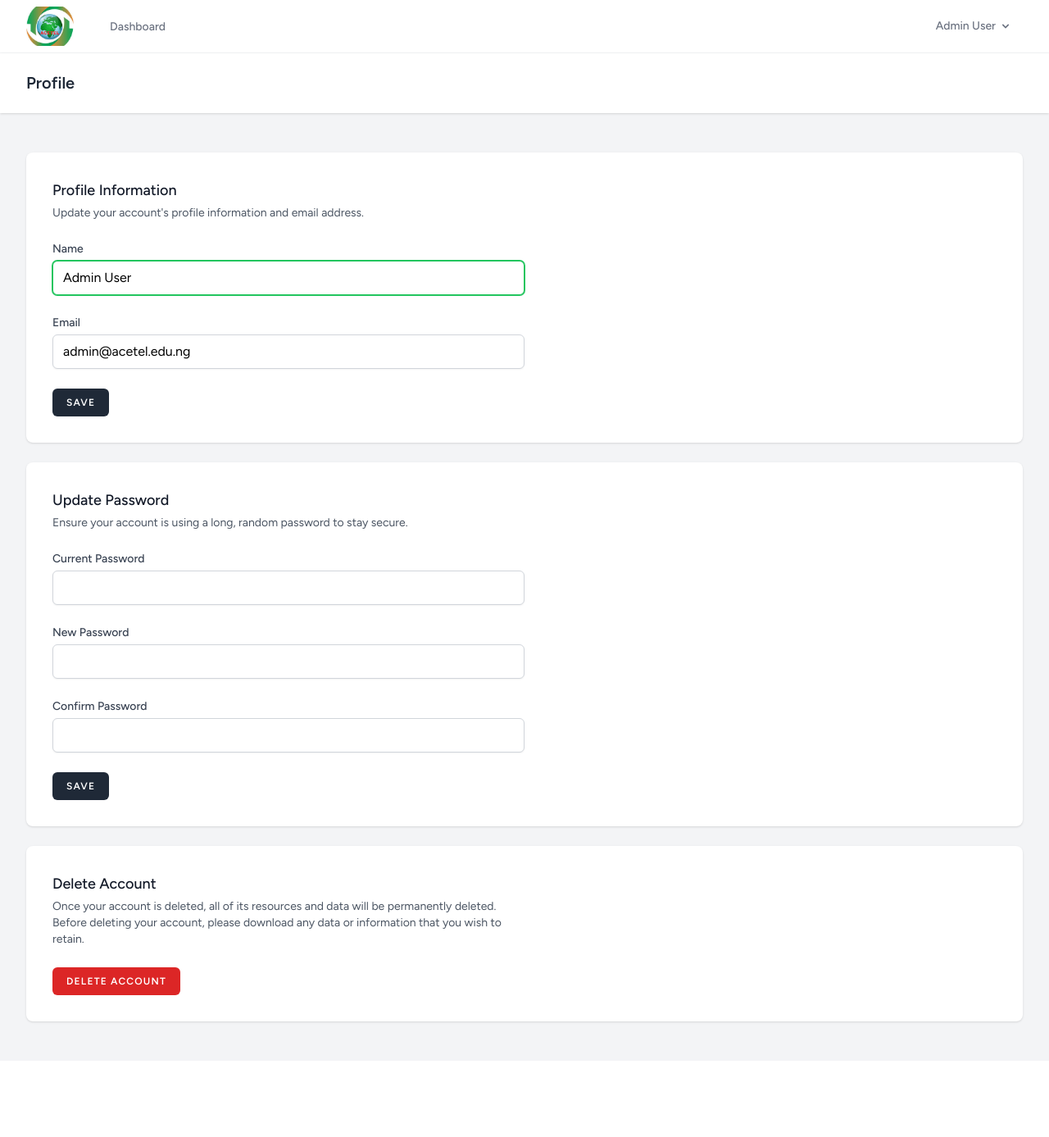
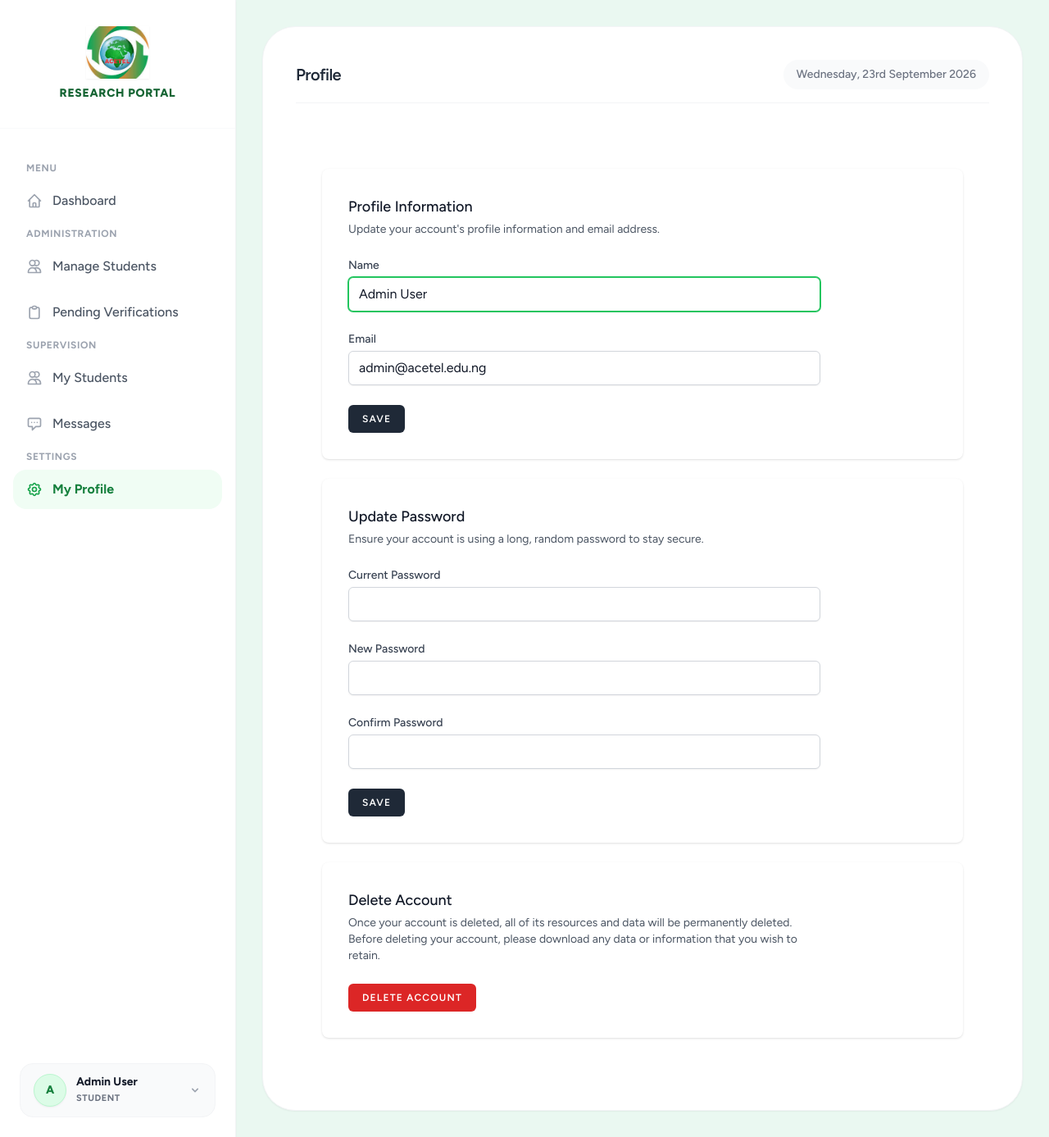
Before and after one commit to iisinan/acetel-research-portal, a Laravel app: page /profile in a window 1280 px wide. Shown: the whole page at 82% size. Before the commit the page ends 1250 px from the top, so only its background shows below. Run offline with Laravel 12, Linux system fonts and the light colour scheme; a user stored in the database is signed in; data comes from the database, SQL or seed files in the repository; style sheets or scripts are compiled from the project's sources; some libraries are stand-ins or nearby versions.

Commit message:
Create polished sidebar and layout with ACETEL green branding

```diff
--- a/resources/views/layouts/app.blade.php
+++ b/resources/views/layouts/app.blade.php
@@ -9,28 +9,59 @@
 
         <!-- Fonts -->
         <link rel="preconnect" href="https://fonts.bunny.net">
-        <link href="https://fonts.bunny.net/css?family=figtree:400,500,600&display=swap" rel="stylesheet" />
+        <link href="https://fonts.bunny.net/css?family=figtree:400,500,600,700,800&display=swap" rel="stylesheet" />
 
         <!-- Scripts -->
         @vite(['resources/css/app.css', 'resources/js/app.js'])
+        @livewireStyles
     </head>
-    <body class="font-sans antialiased">
-        <div class="min-h-screen bg-gray-100">
+    <body class="font-sans antialiased text-gray-900 bg-[#EAF8F1]">
+        <div class="min-h-screen flex flex-col md:flex-row">
+            <!-- Sidebar -->
             @include('layouts.navigation')
 
-            <!-- Page Heading -->
+            <!-- Main Content Area -->
+            <div class="flex-1 flex flex-col min-w-0">
+
+                <!-- Page Heading (Optional, mostly for mobile or small titles) -->
                 @isset($header)
-                <header class="bg-white shadow">
-                    <div class="max-w-7xl mx-auto py-6 px-4 sm:px-6 lg:px-8">
+                    <header class="md:hidden bg-white shadow-sm px-4 py-4">
+                        <div class="font-bold text-xl text-gray-800">
                             {{ $header }}
                         </div>
                     </header>
                 @endisset
 
-            <!-- Page Content -->
-            <main>
+                <!-- Main Content container -->
+                <main class="flex-1 p-4 md:p-8">
+                    <!-- The large rounded inner white card -->
+                    <div class="bg-white rounded-[2.5rem] shadow-sm border border-gray-100 min-h-full p-6 md:p-10 relative overflow-hidden">
+
+                        <!-- Top decorative header inside the card (optional) -->
+                        <div class="hidden md:flex justify-between items-center mb-8 border-b border-gray-100 pb-4">
+                            @isset($header)
+                                <div class="text-2xl font-extrabold text-gray-800 tracking-tight">
+                                    {{ $header }}
+                                </div>
+                            @else
+                                <div class="text-2xl font-extrabold text-gray-800 tracking-tight">
+                                    {{ Auth::user()->roles->first()->name ?? 'Student' }} Dashboard
+                                </div>
+                            @endisset
+
+                            <!-- Date / Quick actions -->
+                            <div class="text-sm font-medium text-gray-500 bg-gray-50 px-4 py-2 rounded-full">
+                                {{ now()->format('l, jS F Y') }}
+                            </div>
+                        </div>
+
+                        <!-- Actual Page Content -->
                         {{ $slot }}
+                    </div>
                 </main>
             </div>
+        </div>
+
+        @livewireScripts
     </body>
 </html>
--- a/resources/views/layouts/navigation.blade.php
+++ b/resources/views/layouts/navigation.blade.php
@@ -1,107 +1,116 @@
-<nav x-data="{ open: false }" class="bg-white border-b border-gray-100">
-    <!-- Primary Navigation Menu -->
-    <div class="max-w-7xl mx-auto px-4 sm:px-6 lg:px-8">
-        <div class="flex justify-between h-16">
-            <div class="flex">
-                <!-- Logo -->
-                <div class="shrink-0 flex items-center">
-                    <a href="{{ route('dashboard') }}" class="flex items-center">
-                        <img src="{{ asset('acetel logo.jpg') }}" alt="ACETEL Logo" class="block h-12 w-auto object-contain" />
+<!-- Sidebar for Desktop -->
+<nav class="hidden md:flex flex-col w-72 bg-white min-h-screen shadow-sm border-r border-gray-100 relative z-10">
+    <!-- Logo Area -->
+    <div class="px-8 py-8 flex items-center justify-center border-b border-gray-50">
+        <a href="{{ route('dashboard') }}" class="flex flex-col items-center gap-2">
+            <img src="{{ asset('acetel logo.jpg') }}" alt="ACETEL Logo" class="h-16 w-auto object-contain drop-shadow-sm" />
+            <span class="font-extrabold text-sm text-green-800 tracking-wider">RESEARCH PORTAL</span>
         </a>
     </div>
 
     <!-- Navigation Links -->
-                <div class="hidden space-x-8 sm:-my-px sm:ms-10 sm:flex">
-                    <x-nav-link :href="route('dashboard')" :active="request()->routeIs('dashboard')">
-                        {{ __('Dashboard') }}
-                    </x-nav-link>
-                </div>
+    <div class="flex-1 px-4 py-6 space-y-2 overflow-y-auto">
+        <p class="px-4 text-xs font-bold text-gray-400 uppercase tracking-wider mb-2 mt-4">Menu</p>
+
+        <a href="{{ route('dashboard') }}" class="flex items-center px-4 py-3 rounded-2xl {{ request()->routeIs('dashboard') ? 'bg-green-50 text-green-700 font-bold' : 'text-gray-600 hover:bg-gray-50 hover:text-gray-900 font-medium' }} transition-all group">
+            <svg class="w-5 h-5 mr-3 {{ request()->routeIs('dashboard') ? 'text-green-600' : 'text-gray-400 group-hover:text-gray-600' }}" fill="none" stroke="currentColor" viewBox="0 0 24 24"><path stroke-linecap="round" stroke-linejoin="round" stroke-width="2" d="M3 12l2-2m0 0l7-7 7 7M5 10v10a1 1 0 001 1h3m10-11l2 2m-2-2v10a1 1 0 01-1 1h-3m-6 0a1 1 0 001-1v-4a1 1 0 011-1h2a1 1 0 011 1v4a1 1 0 001 1m-6 0h6"></path></svg>
+            Dashboard
+        </a>
+
+        @if(Auth::user()->hasRole('Coordinator'))
+            <p class="px-4 text-xs font-bold text-gray-400 uppercase tracking-wider mb-2 mt-6">Administration</p>
+            <a href="#" class="flex items-center px-4 py-3 rounded-2xl text-gray-600 hover:bg-gray-50 hover:text-gray-900 font-medium transition-all group">
+                <svg class="w-5 h-5 mr-3 text-gray-400 group-hover:text-gray-600" fill="none" stroke="currentColor" viewBox="0 0 24 24"><path stroke-linecap="round" stroke-linejoin="round" stroke-width="2" d="M12 4.354a4 4 0 110 5.292M15 21H3v-1a6 6 0 0112 0v1zm0 0h6v-1a6 6 0 00-9-5.197M13 7a4 4 0 11-8 0 4 4 0 018 0z"></path></svg>
+                Manage Students
+            </a>
+            <a href="#" class="flex items-center px-4 py-3 rounded-2xl text-gray-600 hover:bg-gray-50 hover:text-gray-900 font-medium transition-all group">
+                <svg class="w-5 h-5 mr-3 text-gray-400 group-hover:text-gray-600" fill="none" stroke="currentColor" viewBox="0 0 24 24"><path stroke-linecap="round" stroke-linejoin="round" stroke-width="2" d="M9 5H7a2 2 0 00-2 2v12a2 2 0 002 2h10a2 2 0 002-2V7a2 2 0 00-2-2h-2M9 5a2 2 0 002 2h2a2 2 0 002-2M9 5a2 2 0 012-2h2a2 2 0 012 2"></path></svg>
+                Pending Verifications
+            </a>
+        @endif
+
+        @if(Auth::user()->hasRole('Supervisor'))
+            <p class="px-4 text-xs font-bold text-gray-400 uppercase tracking-wider mb-2 mt-6">Supervision</p>
+            <a href="#" class="flex items-center px-4 py-3 rounded-2xl text-gray-600 hover:bg-gray-50 hover:text-gray-900 font-medium transition-all group">
+                <svg class="w-5 h-5 mr-3 text-gray-400 group-hover:text-gray-600" fill="none" stroke="currentColor" viewBox="0 0 24 24"><path stroke-linecap="round" stroke-linejoin="round" stroke-width="2" d="M12 4.354a4 4 0 110 5.292M15 21H3v-1a6 6 0 0112 0v1zm0 0h6v-1a6 6 0 00-9-5.197M13 7a4 4 0 11-8 0 4 4 0 018 0z"></path></svg>
+                My Students
+            </a>
+            <a href="#" class="flex items-center px-4 py-3 rounded-2xl text-gray-600 hover:bg-gray-50 hover:text-gray-900 font-medium transition-all group">
+                <svg class="w-5 h-5 mr-3 text-gray-400 group-hover:text-gray-600" fill="none" stroke="currentColor" viewBox="0 0 24 24"><path stroke-linecap="round" stroke-linejoin="round" stroke-width="2" d="M8 10h.01M12 10h.01M16 10h.01M9 16H5a2 2 0 01-2-2V6a2 2 0 012-2h14a2 2 0 012 2v8a2 2 0 01-2 2h-5l-5 5v-5z"></path></svg>
+                Messages
+            </a>
+        @endif
+
+        <p class="px-4 text-xs font-bold text-gray-400 uppercase tracking-wider mb-2 mt-6">Settings</p>
+        <a href="{{ route('profile.edit') }}" class="flex items-center px-4 py-3 rounded-2xl {{ request()->routeIs('profile.edit') ? 'bg-green-50 text-green-700 font-bold' : 'text-gray-600 hover:bg-gray-50 hover:text-gray-900 font-medium' }} transition-all group">
+            <svg class="w-5 h-5 mr-3 {{ request()->routeIs('profile.edit') ? 'text-green-600' : 'text-gray-400 group-hover:text-gray-600' }}" fill="none" stroke="currentColor" viewBox="0 0 24 24"><path stroke-linecap="round" stroke-linejoin="round" stroke-width="2" d="M10.325 4.317c.426-1.756 2.924-1.756 3.35 0a1.724 1.724 0 002.573 1.066c1.543-.94 3.31.826 2.37 2.37a1.724 1.724 0 001.065 2.572c1.756.426 1.756 2.924 0 3.35a1.724 1.724 0 00-1.066 2.573c.94 1.543-.826 3.31-2.37 2.37a1.724 1.724 0 00-2.572 1.065c-.426 1.756-2.924 1.756-3.35 0a1.724 1.724 0 00-2.573-1.066c-1.543.94-3.31-.826-2.37-2.37a1.724 1.724 0 00-1.065-2.572c-1.756-.426-1.756-2.924 0-3.35a1.724 1.724 0 001.066-2.573c-.94-1.543.826-3.31 2.37-2.37.996.608 2.296.07 2.572-1.065z"></path><path stroke-linecap="round" stroke-linejoin="round" stroke-width="2" d="M15 12a3 3 0 11-6 0 3 3 0 016 0z"></path></svg>
+            My Profile
+        </a>
     </div>
 
-            <!-- Settings Dropdown -->
-            <div class="hidden sm:flex sm:items-center sm:ms-6">
-                <x-dropdown align="right" width="48">
+    <!-- User Profile Dropdown at bottom -->
+    <div class="p-6 mt-auto">
+        <x-dropdown align="top" width="64">
             <x-slot name="trigger">
-                        <button class="inline-flex items-center px-3 py-2 border border-transparent text-sm leading-4 font-medium rounded-md text-gray-500 bg-white hover:text-gray-700 focus:outline-none transition ease-in-out duration-150">
-                            <div>
-                                {{ Auth::user()->name }}
-                                @if(Auth::user()->roles->count() > 0)
-                                    <span class="ml-1 inline-flex items-center px-2 py-0.5 rounded text-xs font-medium bg-indigo-100 text-indigo-800">
-                                        {{ Auth::user()->roles->first()->name }}
-                                    </span>
-                                @endif
+                <button class="flex items-center w-full px-4 py-3 bg-gray-50 text-sm leading-5 font-medium rounded-2xl text-gray-700 hover:bg-green-50 hover:text-green-800 border border-gray-100 hover:border-green-100 focus:outline-none transition-all duration-200">
+                    <div class="flex-shrink-0 h-10 w-10 bg-green-100 text-green-700 rounded-full flex items-center justify-center font-extrabold shadow-sm border border-green-200">
+                        {{ substr(Auth::user()->name, 0, 1) }}
                     </div>
-
-                            <div class="ms-1">
-                                <svg class="fill-current h-4 w-4" xmlns="http://www.w3.org/2000/svg" viewBox="0 0 20 20">
-                                    <path fill-rule="evenodd" d="M5.293 7.293a1 1 0 011.414 0L10 10.586l3.293-3.293a1 1 0 111.414 1.414l-4 4a1 1 0 01-1.414 0l-4-4a1 1 0 010-1.414z" clip-rule="evenodd" />
-                                </svg>
+                    <div class="flex-1 ml-3 text-left overflow-hidden">
+                        <div class="font-bold text-gray-900 truncate">{{ Auth::user()->name }}</div>
+                        <div class="text-[11px] uppercase tracking-wider font-bold text-gray-500 truncate">{{ Auth::user()->roles->first()->name ?? 'Student' }}</div>
                     </div>
+                    <svg class="h-4 w-4 ml-1 text-gray-400" xmlns="http://www.w3.org/2000/svg" viewBox="0 0 20 20" fill="currentColor"><path fill-rule="evenodd" d="M5.293 7.293a1 1 0 011.414 0L10 10.586l3.293-3.293a1 1 0 111.414 1.414l-4 4a1 1 0 01-1.414 0l-4-4a1 1 0 010-1.414z" clip-rule="evenodd" /></svg>
                 </button>
             </x-slot>
 
             <x-slot name="content">
-                        <x-dropdown-link :href="route('profile.edit')">
-                            {{ __('Profile') }}
-                        </x-dropdown-link>
-
-                        <!-- Authentication -->
                 <form method="POST" action="{{ route('logout') }}">
                     @csrf
-
-                            <x-dropdown-link :href="route('logout')"
-                                    onclick="event.preventDefault();
-                                                this.closest('form').submit();">
+                    <x-dropdown-link :href="route('logout')" onclick="event.preventDefault(); this.closest('form').submit();" class="text-red-600 hover:bg-red-50 hover:text-red-700 font-bold">
                         {{ __('Log Out') }}
                     </x-dropdown-link>
                 </form>
             </x-slot>
         </x-dropdown>
     </div>
+</nav>
 
-            <!-- Hamburger -->
-            <div class="-me-2 flex items-center sm:hidden">
-                <button @click="open = ! open" class="inline-flex items-center justify-center p-2 rounded-md text-gray-400 hover:text-gray-500 hover:bg-gray-100 focus:outline-none focus:bg-gray-100 focus:text-gray-500 transition duration-150 ease-in-out">
+<!-- Mobile Navigation (Top Bar) -->
+<div x-data="{ open: false }" class="md:hidden bg-white border-b border-gray-100 sticky top-0 z-50 shadow-sm">
+    <div class="flex justify-between items-center px-4 py-3">
+        <a href="{{ route('dashboard') }}" class="flex items-center gap-2">
+            <img src="{{ asset('acetel logo.jpg') }}" alt="ACETEL Logo" class="h-10 w-auto object-contain" />
+            <span class="font-extrabold text-xs text-green-800 tracking-wider">PORTAL</span>
+        </a>
+        <button @click="open = !open" class="text-gray-500 hover:text-green-700 focus:outline-none p-2 rounded-lg bg-gray-50">
             <svg class="h-6 w-6" stroke="currentColor" fill="none" viewBox="0 0 24 24">
                 <path :class="{'hidden': open, 'inline-flex': ! open }" class="inline-flex" stroke-linecap="round" stroke-linejoin="round" stroke-width="2" d="M4 6h16M4 12h16M4 18h16" />
                 <path :class="{'hidden': ! open, 'inline-flex': open }" class="hidden" stroke-linecap="round" stroke-linejoin="round" stroke-width="2" d="M6 18L18 6M6 6l12 12" />
             </svg>
         </button>
     </div>
-        </div>
-    </div>
 
-    <!-- Responsive Navigation Menu -->
-    <div :class="{'block': open, 'hidden': ! open}" class="hidden sm:hidden">
-        <div class="pt-2 pb-3 space-y-1">
-            <x-responsive-nav-link :href="route('dashboard')" :active="request()->routeIs('dashboard')">
-                {{ __('Dashboard') }}
-            </x-responsive-nav-link>
-        </div>
+    <!-- Mobile Menu dropdown -->
+    <div :class="{'block': open, 'hidden': ! open}" class="hidden absolute w-full bg-white border-b border-gray-100 shadow-xl">
+        <div class="pt-2 pb-4 space-y-1 px-4">
+            <a href="{{ route('dashboard') }}" class="block px-4 py-3 rounded-xl {{ request()->routeIs('dashboard') ? 'bg-green-50 text-green-700 font-bold' : 'text-gray-600 font-medium' }}">
+                Dashboard
+            </a>
+            @if(Auth::user()->hasRole('Coordinator'))
+                <a href="#" class="block px-4 py-3 rounded-xl text-gray-600 font-medium">Manage Students</a>
+            @endif
+            @if(Auth::user()->hasRole('Supervisor'))
+                <a href="#" class="block px-4 py-3 rounded-xl text-gray-600 font-medium">My Students</a>
+            @endif
+            <a href="{{ route('profile.edit') }}" class="block px-4 py-3 rounded-xl text-gray-600 font-medium">Profile</a>
 
-        <!-- Responsive Settings Options -->
-        <div class="pt-4 pb-1 border-t border-gray-200">
-            <div class="px-4">
-                <div class="font-medium text-base text-gray-800">{{ Auth::user()->name }}</div>
-                <div class="font-medium text-sm text-gray-500">{{ Auth::user()->email }}</div>
-            </div>
-
-            <div class="mt-3 space-y-1">
-                <x-responsive-nav-link :href="route('profile.edit')">
-                    {{ __('Profile') }}
-                </x-responsive-nav-link>
-
-                <!-- Authentication -->
-                <form method="POST" action="{{ route('logout') }}">
+            <form method="POST" action="{{ route('logout') }}" class="mt-2 pt-2 border-t border-gray-100">
                 @csrf
-
-                    <x-responsive-nav-link :href="route('logout')"
-                            onclick="event.preventDefault();
-                                        this.closest('form').submit();">
-                        {{ __('Log Out') }}
-                    </x-responsive-nav-link>
+                <button type="submit" class="w-full text-left px-4 py-3 rounded-xl text-red-600 font-bold hover:bg-red-50">
+                    Log Out
+                </button>
             </form>
         </div>
     </div>
 </div>
-</nav>
```
Lines whose indentation alone changed are shown as unchanged.
